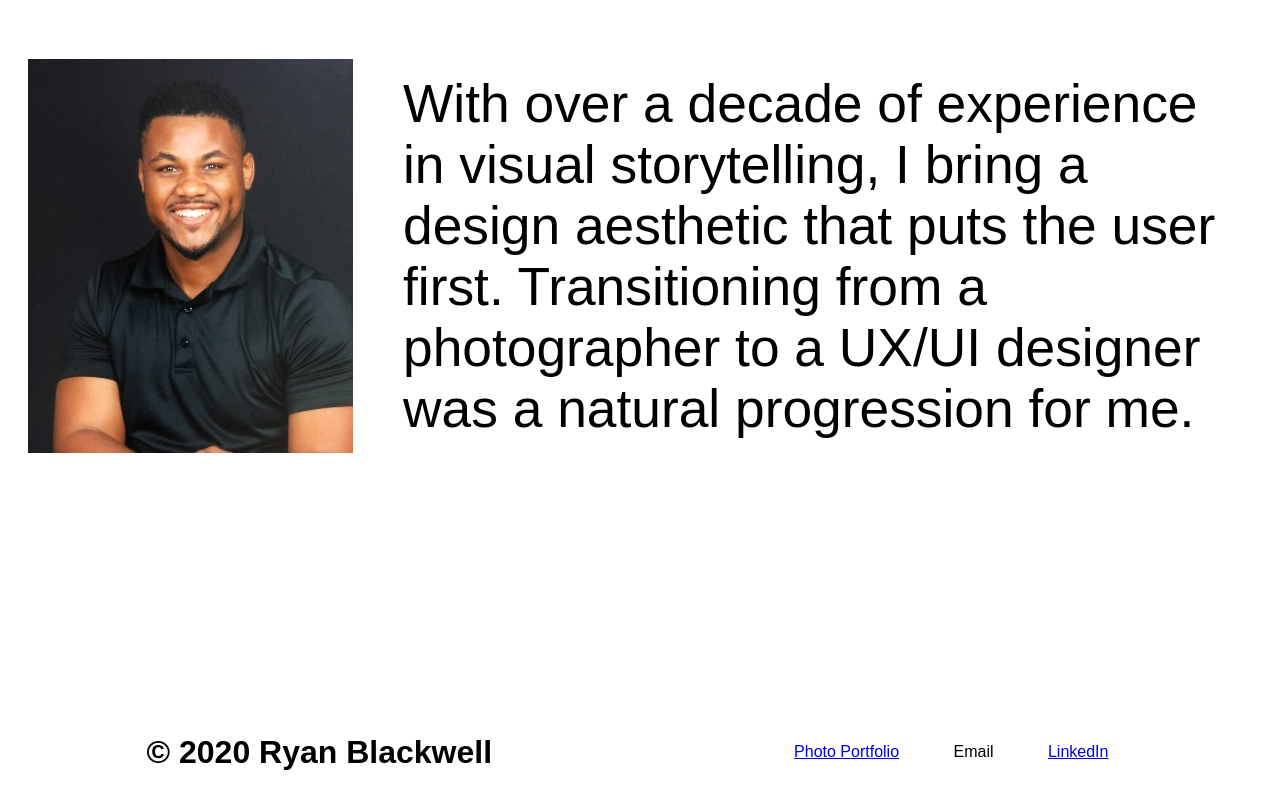
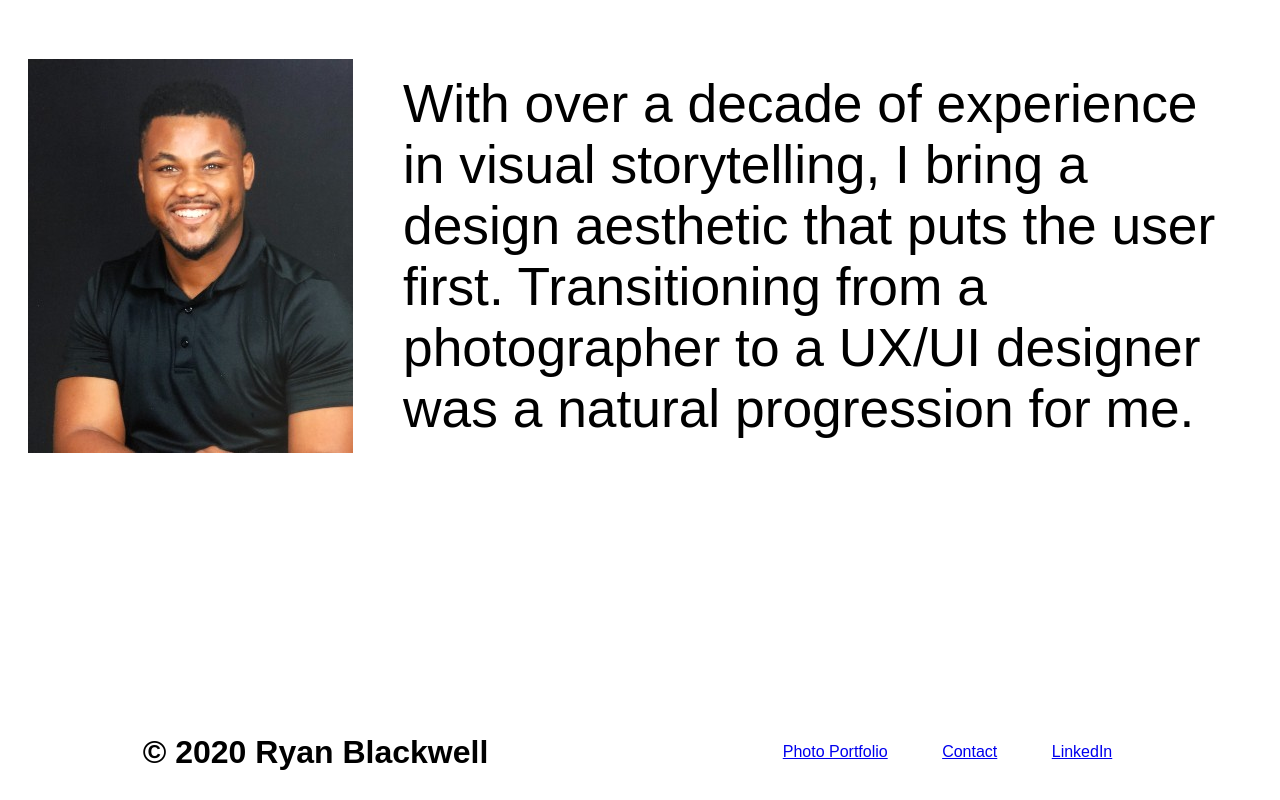
Before and after one commit to RyanBlackwellProductDesign/RyanBlackwellProductDesign, a plain HTML site: page index.html in a window 1280 px wide. Shown: the part 2019-2819 px from the top of the page. Drawn offline with Linux system fonts and the light colour scheme.

Commit message:
Update index.html

```diff
--- a/index.html
+++ b/index.html
@@ -46,7 +46,8 @@
       <a
       href="https://ryanblackwellproductdesign.github.io/Photo-Portfolio/"
       >Photo Portfolio</a>
-      <a>Email</a>
+      <a
+      href="https://ryanblackwellproductdesign.github.io/Contact_Page/">Contact</a>
       <a
       href="https://www.linkedin.com/in/rblackwell042583?lipi=urn%3Ali%3Apage%3Ad_flagship3_profile_view_base_contact_details%3Bz1XW20IIQXSWeCq83Mna4A%3D%3D">LinkedIn</a>
     </nav>
```
